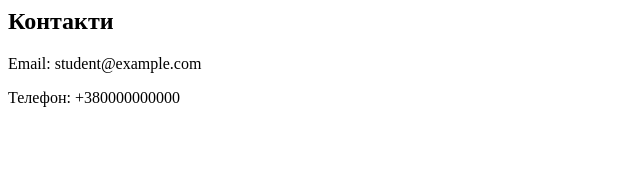
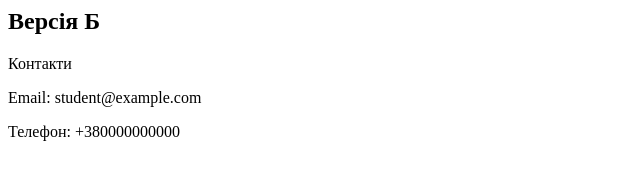
Before and after one commit to IlolyaIsAlwaysRight/Github-project, a plain HTML site: page index.html in a window 1280 px wide. Shown: the whole page, without its empty margins (0-640 px from the left). Drawn offline with Linux system fonts and the light colour scheme.

Commit message:
конфлікт Б

```diff
--- a/index.html
+++ b/index.html
@@ -1,6 +1,6 @@
 <!-- Наприклад, це ваша перша зміна (перший коміт) -->
 <section id="contacts">
-  <h2>Контакти</h2>
+  <h1>Версія Б</h1>Контакти</h2>
   <p>Email: student@example.com</p>
   <p>Телефон: +380000000000</p>
 </section>
```
